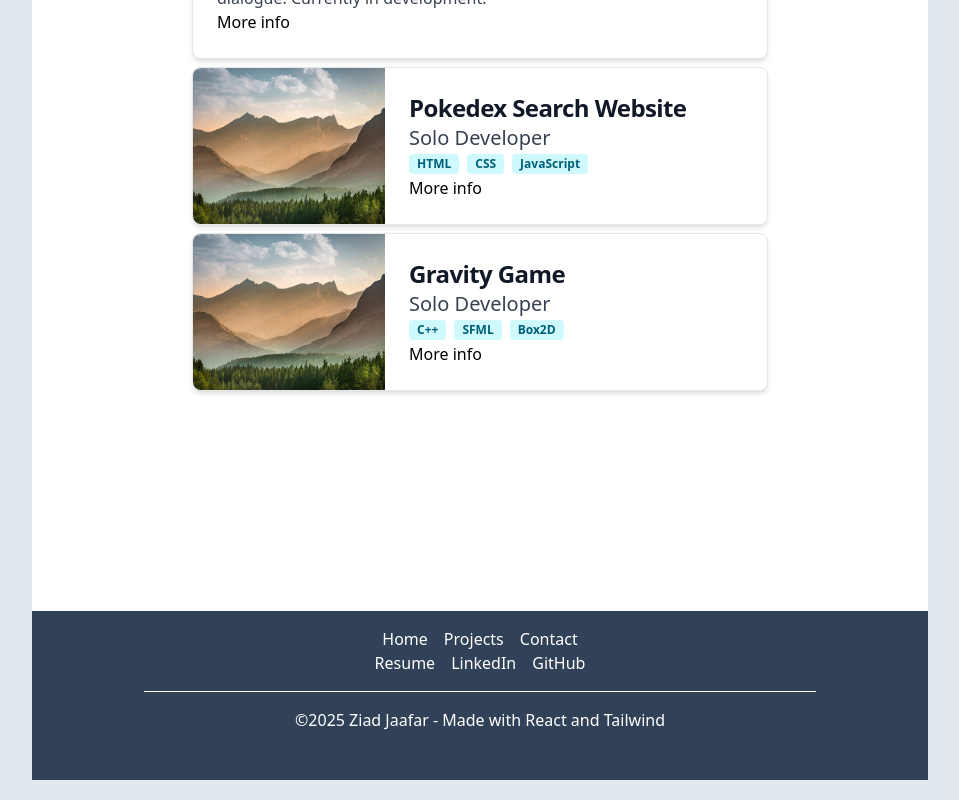
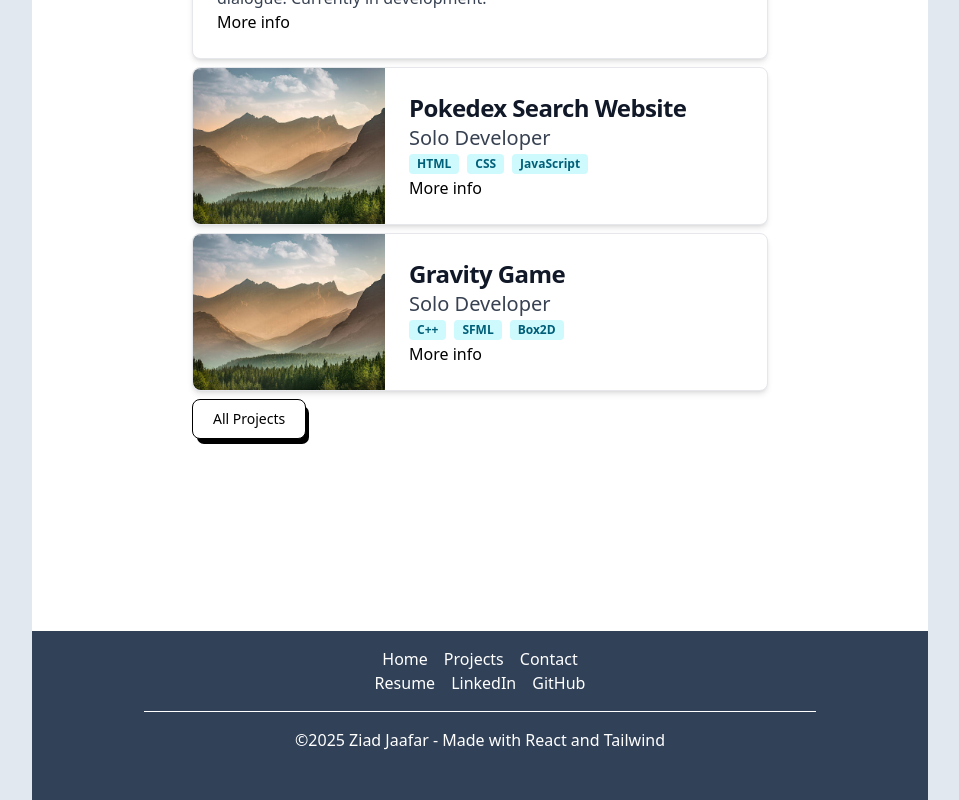
Before and after one commit to Ziad-J05/Portfolio-Site, a React (Vite) app: page / in a window 1280 px wide. Shown: the part 1687-2487 px from the top of the page, without its empty margins (160-1119 px from the left). Built offline with nearby package versions, Linux system fonts and the light colour scheme.

Commit message:
began styling buttons

```diff
--- /dev/null
+++ b/src/components/LinkButton.tsx
@@ -0,0 +1,43 @@
+import '../index.css'
+import {
+    Button,
+    createTheme,
+    ThemeProvider,
+
+} from 'flowbite-react'
+
+interface LinkButtonProps {
+    text: string;
+    link: string
+}
+
+const buttonTheme = createTheme({
+    button: {
+        base: "relative flex shadow-[4px_6px_0px_-1px_rgba(0,0,0,1)] items-center justify-center rounded-lg text-center font-medium",
+        disabled: "pointer-events-none opacity-50",
+        fullSized: "w-full",
+        grouped: "rounded-none border-l-0 first:rounded-s-lg first:border-l last:rounded-e-lg focus:ring-2",
+        pill: "rounded-full",
+        size: {
+            xs: "h-8 px-3 text-xs",
+            sm: "h-9 px-3 text-sm",
+            md: "h-10 px-5 text-sm",
+            lg: "h-12 px-5 text-base",
+            xl: "h-[52px] px-6 text-base"
+        },
+        color: {
+            default: "bg-white text-black hover:bg-primary-800 focus:ring-primary-300 dark:bg-primary-600 dark:hover:bg-primary-700 dark:focus:ring-primary-800",
+        },
+        outlineColor: {
+            default: "border-8 border-black text-primary-700",
+        }
+    }
+})
+
+export default function LinkButton({text, link}: LinkButtonProps){
+    return(
+        <ThemeProvider theme={buttonTheme}>
+            <Button as="a" href={link} color="default" className='w-fit border'>{text}</Button>
+        </ThemeProvider>
+    );
+}
--- a/src/components/ProjectSection.tsx
+++ b/src/components/ProjectSection.tsx
@@ -3,7 +3,7 @@ import ContentContainer from './ContentContainer'
 import {FeaturedProject, ProjectInfo, FeaturedProjectInfo } from './Project'
 import ProjectArea from './ProjectArea'
 import { Button } from 'flowbite-react'
-import { Link } from 'react-router-dom'
+import LinkButton from './LinkButton'
 
 interface ProjectSectionProps {
   projectDataList: ProjectInfo[]
@@ -18,7 +18,7 @@ export default function ProjectSection({projectDataList, featuredProjectData}: P
           <h2 className="text-5xl mb-[1rem]">Projects</h2>,
           <FeaturedProject projectInfo={featuredProjectData}/>,
           <ProjectArea projectInfoList={projectDataList} />,
-          <Button as="a" href="/projects" className='w-fit'>All Projects</Button>
+          <LinkButton text="All Projects" link="/projects" />,
         ]}
         bottomMargin={true}
       />
```
